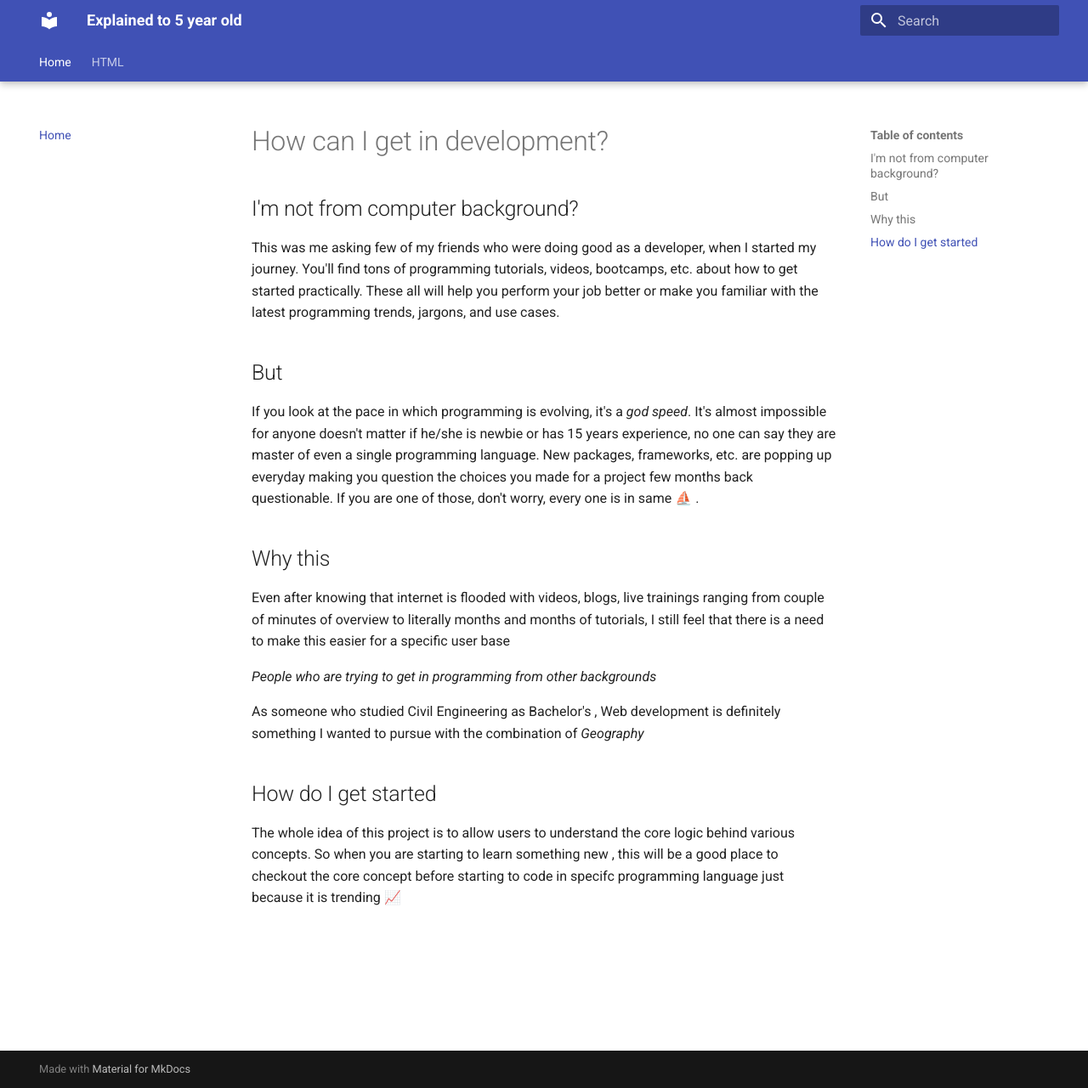
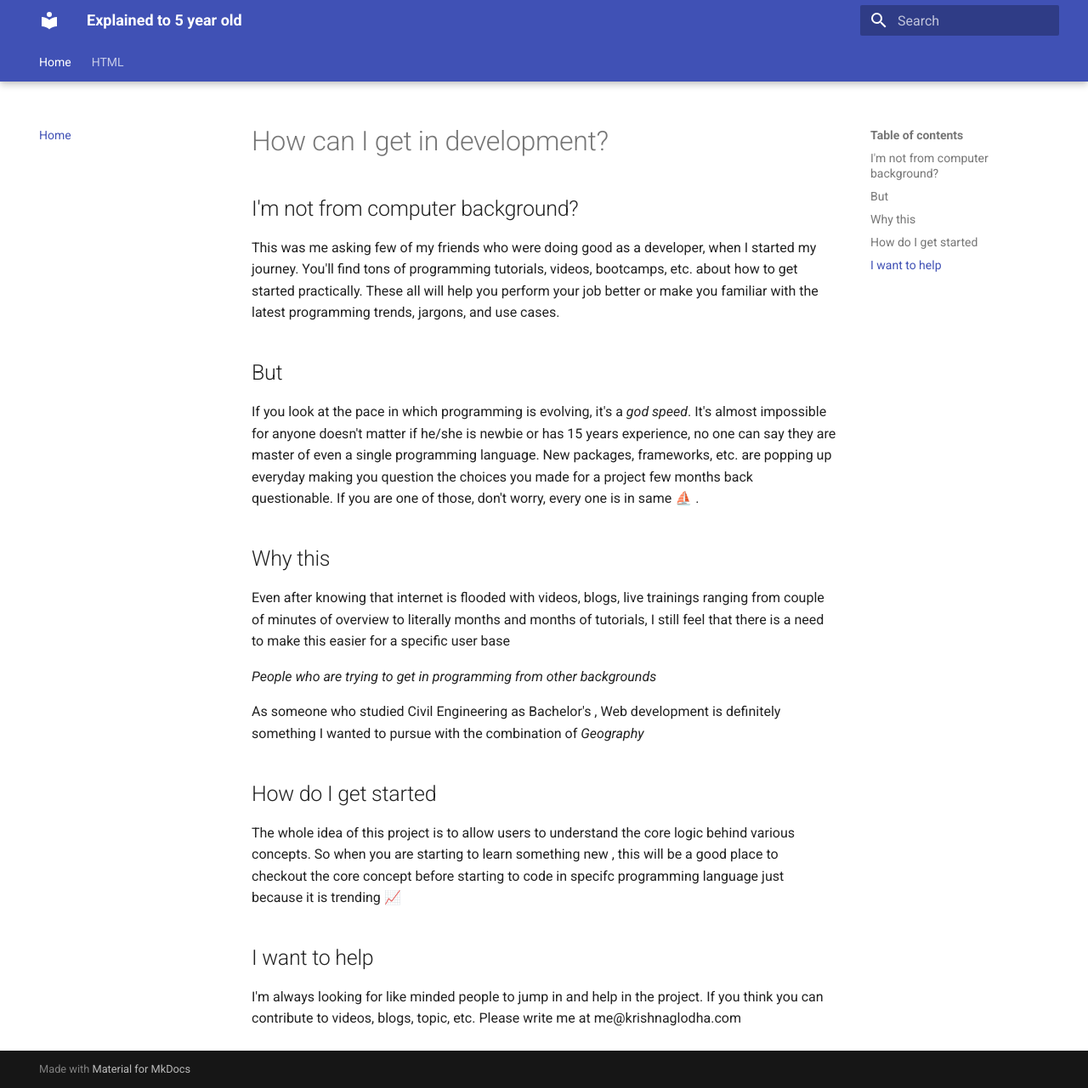
Before and after one commit to krishnaglodha/explainto5yearold, an MkDocs documentation site: the page built from docs/index.md, in a window 1280 px wide and 1281 px high. Shown: the whole window at 85% size. Built offline with MkDocs 1.6.1 and Material for MkDocs 9.7.7, drawn with Linux system fonts in a browser that asks for light colours.

Commit message:
added index

```diff
--- a/docs/index.md
+++ b/docs/index.md
@@ -18,3 +18,8 @@ As someone who studied Civil Engineering as Bachelor's , Web development is defi
 ## How do I get started
 
 The whole idea of this project is to allow users to understand the core logic behind various concepts. So when you are starting to learn something new , this will be a good place to checkout the core concept before starting to code in specifc programming language just because it is trending 📈
+
+
+## I want to help
+
+I'm always looking for like minded people to jump in and help in the project. If you think you can contribute to videos, blogs, topic, etc. Please write me at me@krishnaglodha.com
```
Also changed, not shown: 1 other file.
